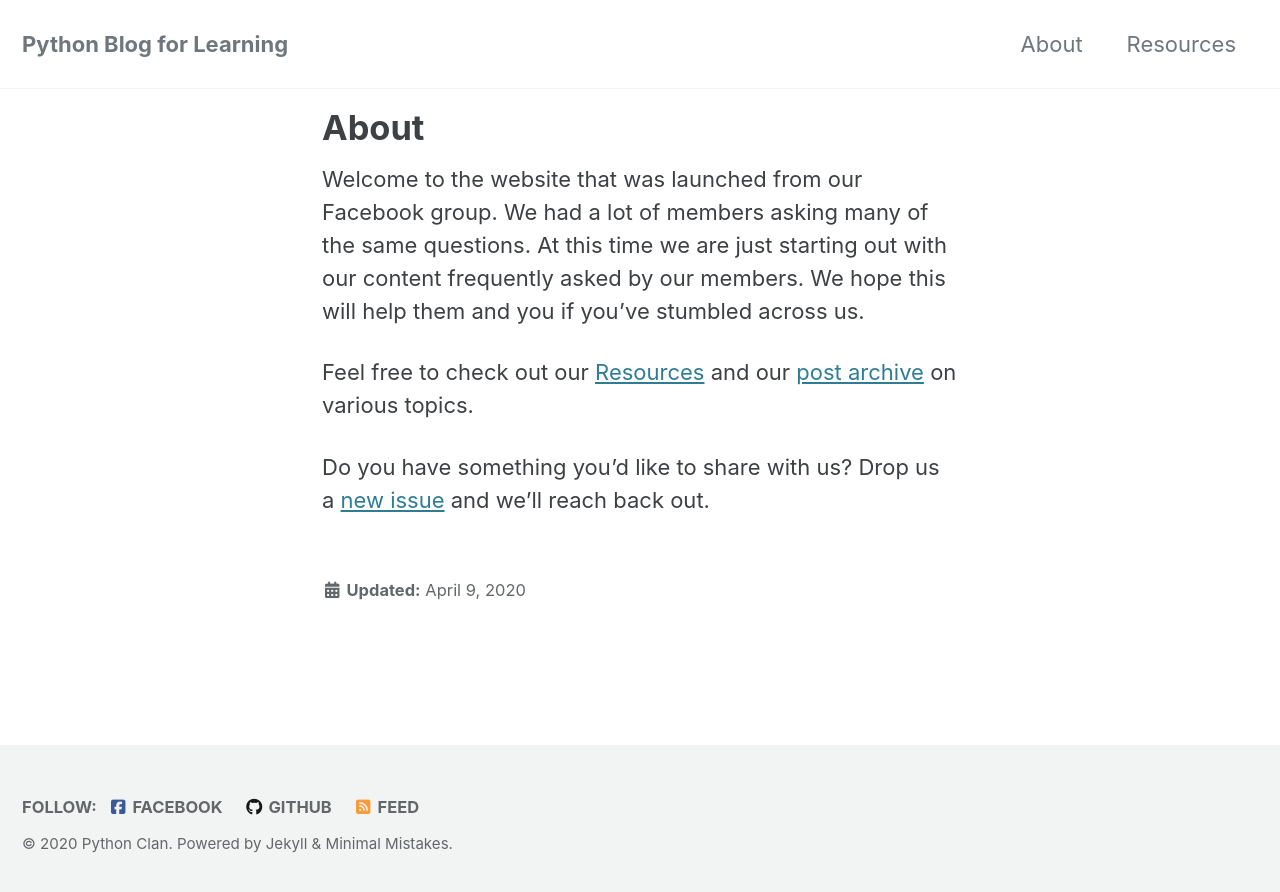
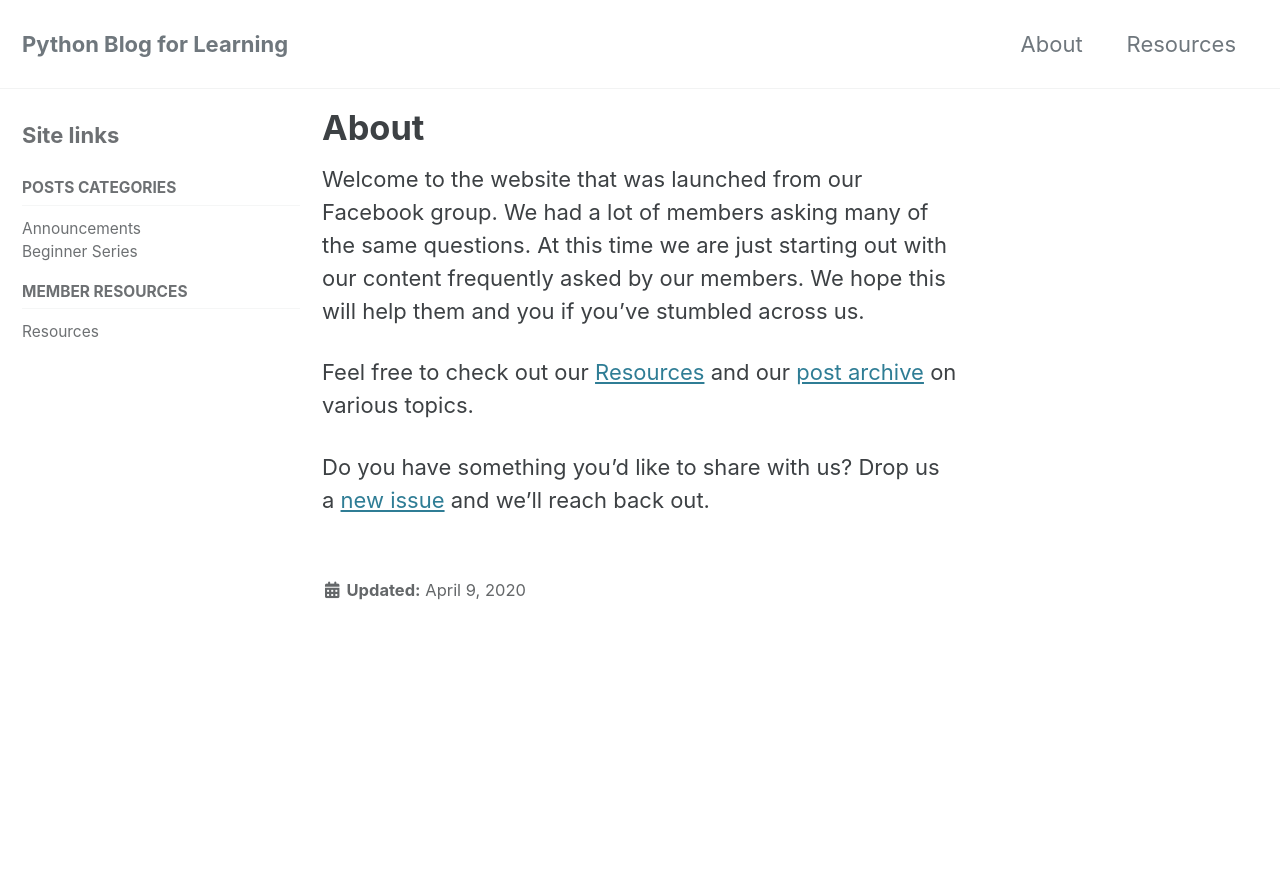
Before and after one commit to PythonClan/pythonclan.github.io, a Jekyll site: the page built from _pages/about.md, in a window 1280 px wide and 900 px high. Shown: the top 892 px of the window. Built offline with Jekyll 4.4.1, drawn with Linux system fonts in a browser that asks for light colours; cached includes are drawn as plain includes; nearby versions of some CDN libraries.

Commit message:
updaet the sidebar on about and resoruces pages

```diff
--- a/_data/navigation.yml
+++ b/_data/navigation.yml
@@ -12,3 +12,16 @@ main:
   #  url: /collection-archive/
   #- title: "Sitemap"
   #  url: /sitemap/
+
+
+sidebar-about:
+- title: "Posts Categories"
+  children:
+    - title: "Announcements"
+      url: /categories/#announcements
+    - title: "Beginner Series"
+      url: /categories/#beginnerseries
+- title: "Member Resources"
+  children:
+    - title: "Resources"
+      url: /resources
--- a/_pages/about.md
+++ b/_pages/about.md
@@ -3,6 +3,9 @@ title: "About"
 permalink: /about/
 layout: single
 date: 2020-04-09
+sidebar:
+  title: "Site links"
+  nav: sidebar-about
 ---
 
 Welcome to the website that was launched from our Facebook group. We had a lot of members asking many of the same questions. At this time we are just starting out with our content frequently asked by our members. We hope this will help them and you if you've stumbled across us.
```
Also changed, not shown: _pages/resources.md (+3 -6 lines).
